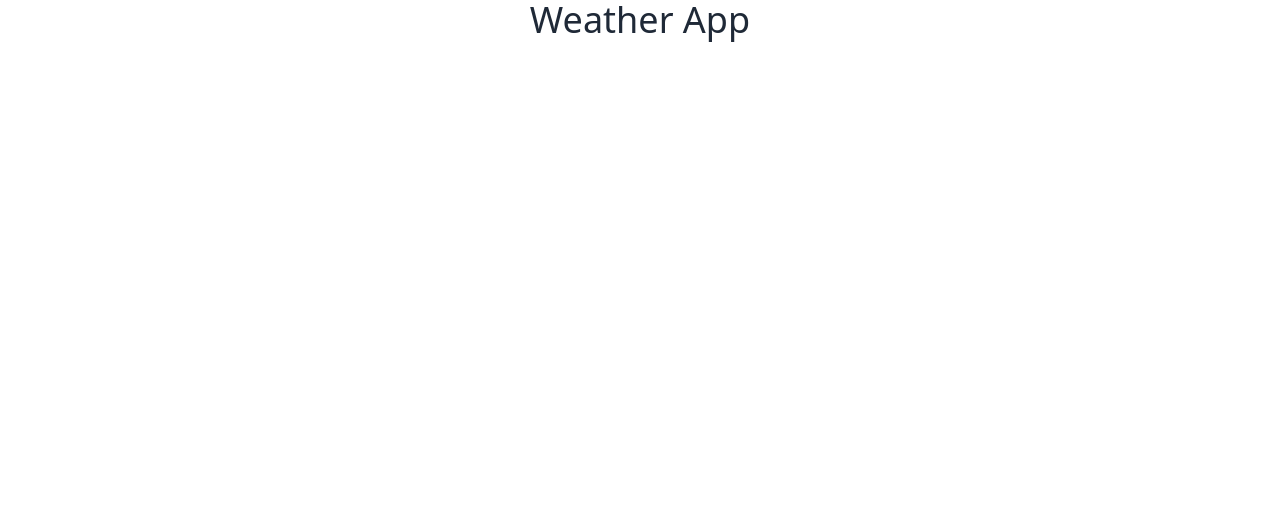
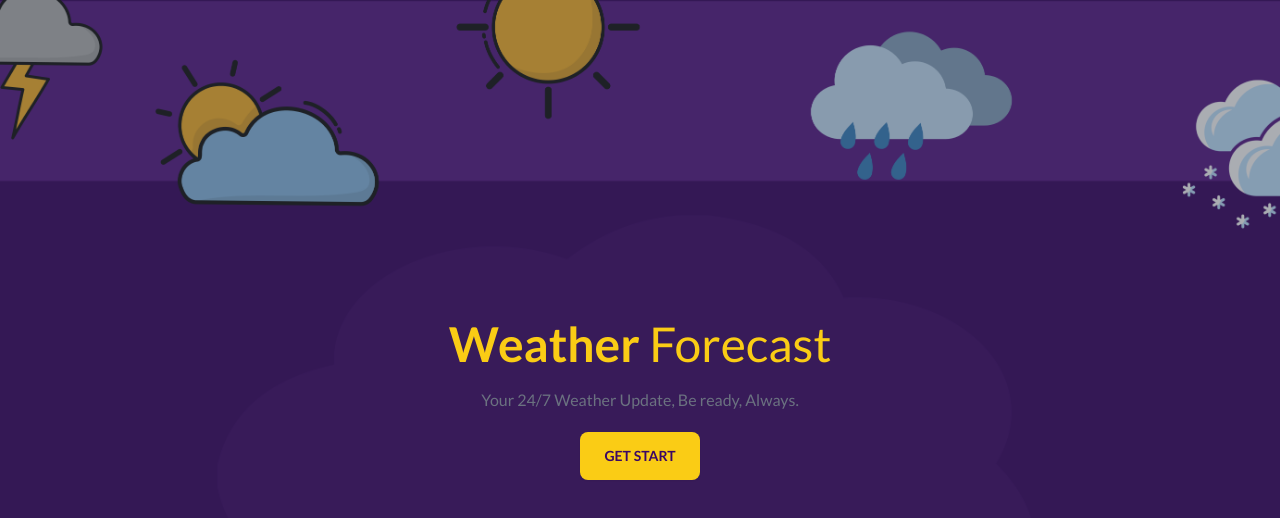
Before and after one commit to Bushra01-Dhaka/weather-app, a React (Vite) app: page / in a window 1280 px wide. Shown: the top 518 px of the page. Built offline with nearby package versions, Linux system fonts and the light colour scheme.

Commit message:
Created HeroBanner component

```diff
--- a/index.html
+++ b/index.html
@@ -1,10 +1,18 @@
-<!doctype html>
+<!DOCTYPE html>
 <html lang="en" data-theme="light">
   <head>
     <meta charset="UTF-8" />
     <link rel="icon" type="image/svg+xml" href="" />
     <meta name="viewport" content="width=device-width, initial-scale=1.0" />
     <title>Weather App</title>
+
+    <!-- google font------ Lato -->
+    <link rel="preconnect" href="https://fonts.googleapis.com" />
+    <link rel="preconnect" href="https://fonts.gstatic.com" crossorigin />
+    <link
+      href="https://fonts.googleapis.com/css2?family=Lato:ital,wght@0,100;0,300;0,400;0,700;0,900;1,100;1,300;1,400;1,700;1,900&display=swap"
+      rel="stylesheet"
+    />
   </head>
   <body>
     <div id="root"></div>
--- /dev/null
+++ b/src/Components/HeroBanner.jsx
@@ -0,0 +1,27 @@
+import { Link } from "react-router-dom";
+import banner_img from "../assets/images/hero-1.png"
+
+const HeroBanner = () => {
+  return (
+    <div
+      className="hero min-h-screen"
+      style={{
+        backgroundImage:
+          `url(${banner_img})`,
+      }}
+    >
+      <div className="hero-overlay bg-opacity-40"></div>
+      <div className="hero-content text-center text-neutral-content flex justify-center items-center p-8">
+        <div className="max-w-md">
+          <h1 className="mb-5 text-5xl font-bold text-yellow-400">Weather <span className="font-medium">Forecast</span></h1>
+          <p className="mb-5 text-md text-gray-500">
+          Your 24/7 Weather Update, Be ready, Always.
+          </p>
+          <Link><button className="btn btn-primary rounded-lg bg-yellow-400 border-none text-purple-950 w-[120px] font-bold uppercase hover:bg-yellow-500">Get Start</button></Link>
+        </div>
+      </div>
+    </div>
+  );
+};
+
+export default HeroBanner;
--- a/src/Layout/MainLayout.jsx
+++ b/src/Layout/MainLayout.jsx
@@ -3,7 +3,7 @@ import { Outlet } from "react-router-dom";
 
 const MainLayout = () => {
     return (
-        <div>
+        <div className="">
           <Outlet></Outlet>
         </div>
     );
--- a/src/Pages/Home/Home.jsx
+++ b/src/Pages/Home/Home.jsx
@@ -1,8 +1,9 @@
+import HeroBanner from "../../Components/HeroBanner";
 
 const Home = () => {
     return (
-        <div>
-            <h2 className="text-4xl text-center">Weather App</h2>
+        <div className="">
+           <HeroBanner></HeroBanner>
         </div>
     );
 };
--- a/src/index.css
+++ b/src/index.css
@@ -1,3 +1,7 @@
 @tailwind base;
 @tailwind components;
 @tailwind utilities;
+
+*{
+    font-family: "Lato", sans-serif;
+}
--- a/src/main.jsx
+++ b/src/main.jsx
@@ -9,7 +9,7 @@ import router from './Routes/router.jsx';
 
 ReactDOM.createRoot(document.getElementById('root')).render(
   <React.StrictMode>
-   <div className='md:max-w-screen-xl mx-auto'>
+   <div className='md:max-w-screen-2xl mx-auto'>
    <RouterProvider router={router} />
    </div>
   </React.StrictMode>,
```
Also changed, not shown: src/assets/images/hero-1.png (added), src/assets/images/hero.png (added).
